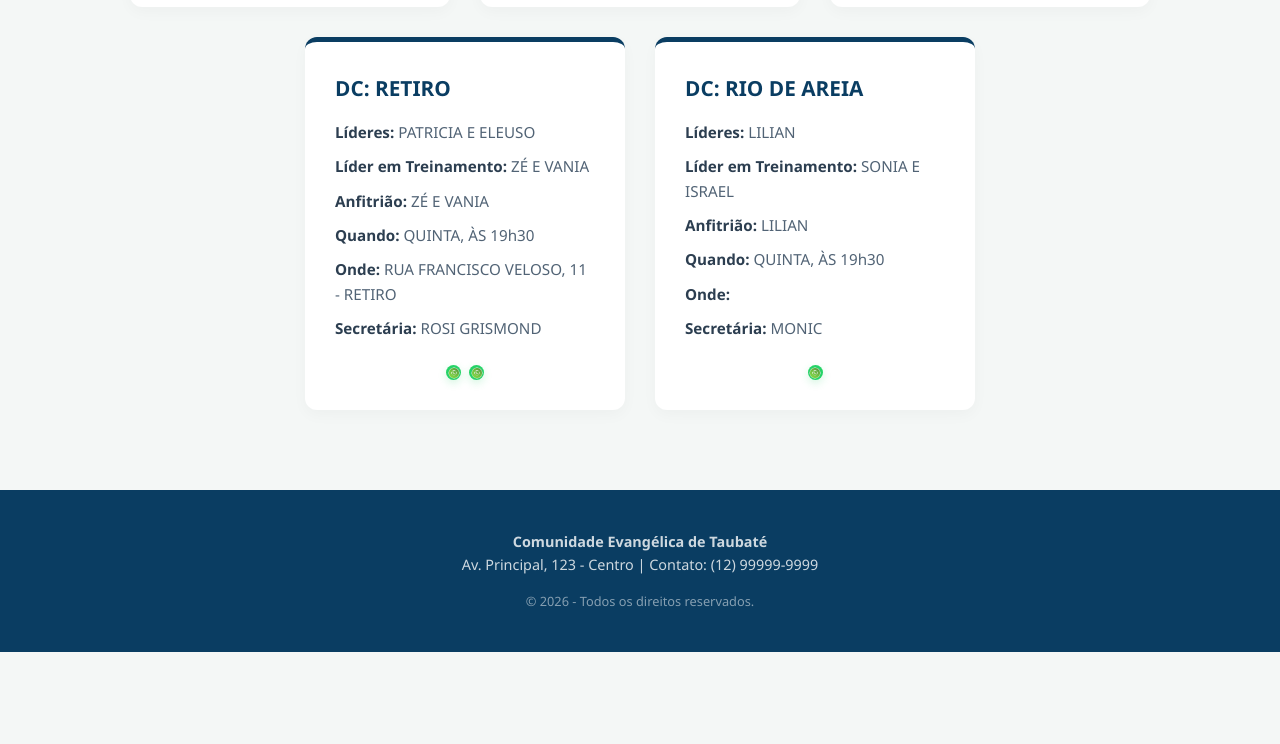
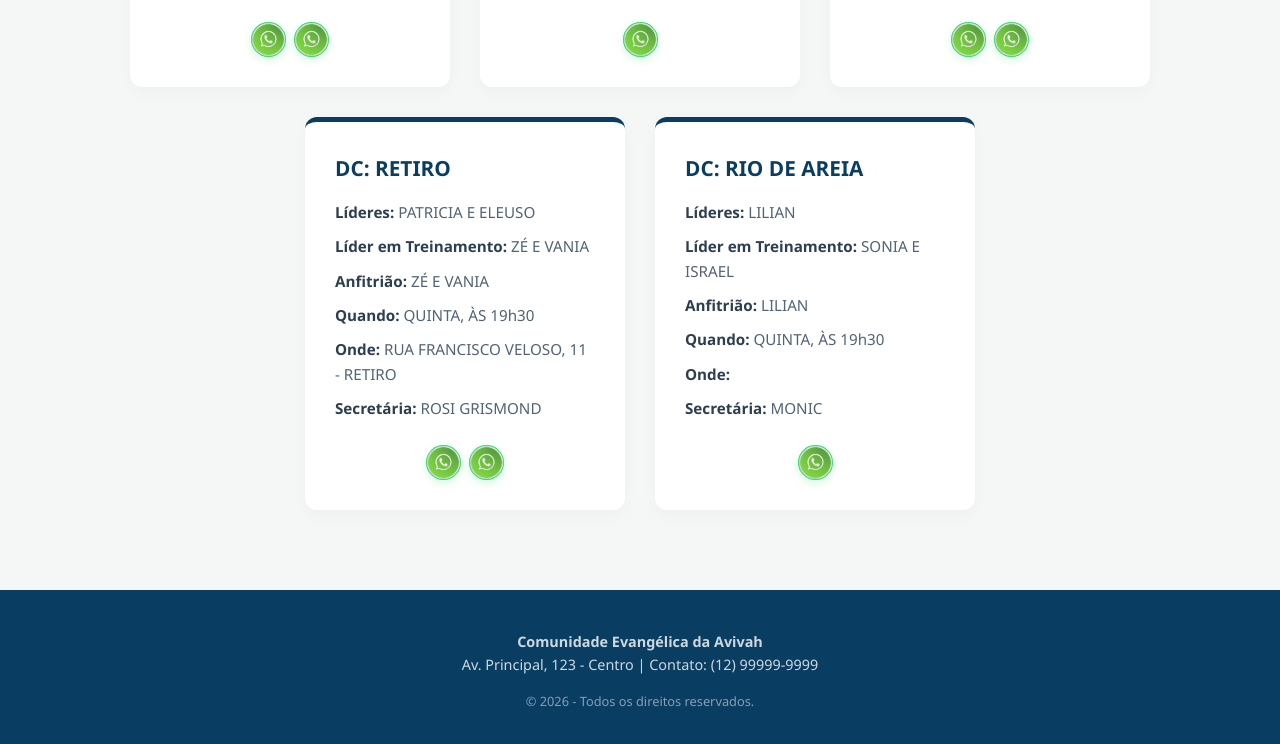
Before and after one commit to juanpmf13/site-igreja, a plain HTML site: page index.html in a window 1280 px wide. Shown: the part 2784-3528 px from the top of the page. Before the commit the page ends 3436 px from the top, so only its background shows below. Drawn offline with Linux system fonts and the light colour scheme.

Commit message:
Botões
Melhoria, aumento do layout, verificação da sintaxe

```diff
--- a/index.html
+++ b/index.html
@@ -1,11 +1,13 @@
 <!DOCTYPE html>
 <html lang="pt-BR">
+
 <head>
     <meta charset="UTF-8">
     <meta name="viewport" content="width=device-width, initial-scale=1.0">
     <title>Portal da Avivah </title>
     <link rel="stylesheet" href="style.css">
 </head>
+
 <body>
 
     <header class="main-header">
@@ -57,7 +59,8 @@
                     <a href="https://wa.me/5522998503198" target="_blank" class="btn-whatsapp" title="Falar com Pastor">
                         <img src="whatsapp.png" alt="WhatsApp">
                     </a>
-                    <a href="https://wa.me/5522998031643" target="_blank" class="btn-whatsapp" title="Falar com Pastora">
+                    <a href="https://wa.me/5522998031643" target="_blank" class="btn-whatsapp"
+                        title="Falar com Pastora">
                         <img src="whatsapp.png" alt="WhatsApp">
                     </a>
                 </div>
@@ -93,7 +96,8 @@
                     <a href="https://wa.me/5522998503198" target="_blank" class="btn-whatsapp" title="Falar com Pastor">
                         <img src="whatsapp.png" alt="WhatsApp">
                     </a>
-                    <a href="https://wa.me/5522998031643" target="_blank" class="btn-whatsapp" title="Falar com Pastora">
+                    <a href="https://wa.me/5522998031643" target="_blank" class="btn-whatsapp"
+                        title="Falar com Pastora">
                         <img src="whatsapp.png" alt="WhatsApp">
                     </a>
                 </div>
@@ -108,7 +112,7 @@
                 <p><strong>Onde:</strong> RUA JOSÉ FRANCISCO CABRAL, NÚMERO 110 - BARREIRA</p>
                 <p><strong>Secretária:</strong> GENICLEIDE</p>
                 <div class="card-buttons">
-                    <a href="https://wa.me/5522998031643" target="_blank" class="btn-whatsapp" title="Falar com Pastora">
+                    <a href="https://wa.me/5522992035922" target="_blank" class="btn-whatsapp" title="Falar com Luana">
                         <img src="whatsapp.png" alt="WhatsApp">
                     </a>
                 </div>
@@ -123,7 +127,8 @@
                 <p><strong>Onde:</strong> ESTRADA SANTO ANTONIO, NUMERO 14</p>
                 <p><strong>Secretária:</strong> VIVIANE GUEDES</p>
                 <div class="card-buttons">
-                    <a href="https://wa.me/5522998399149" target="_blank" class="btn-whatsapp" title="Falar com Leandro">
+                    <a href="https://wa.me/5522998399149" target="_blank" class="btn-whatsapp"
+                        title="Falar com Leandro">
                         <img src="whatsapp.png" alt="WhatsApp">
                     </a>
                     <a href="https://wa.me/5522998238968" target="_blank" class="btn-whatsapp" title="Falar com Simone">
@@ -141,7 +146,8 @@
                 <p><strong>Onde:</strong> PARQUE MARINA</p>
                 <p><strong>Secretária:</strong> LUZIA</p>
                 <div class="card-buttons">
-                    <a href="https://wa.me/5522998031643" target="_blank" class="btn-whatsapp" title="Falar com Pastora">
+                    <a href="https://wa.me/5522998031643" target="_blank" class="btn-whatsapp"
+                        title="Falar com Pastora">
                         <img src="whatsapp.png" alt="WhatsApp">
                     </a>
                 </div>
@@ -186,7 +192,8 @@
                 <p><strong>Onde:</strong> RUA DOMINGOS AGUIAR CARDOSO, N°25 - PORTO DA ROÇA</p>
                 <p><strong>Secretária:</strong> MILENA</p>
                 <div class="card-buttons">
-                    <a href="https://wa.me/5522992078928" target="_blank" class="btn-whatsapp" title="Falar com Gleyson">
+                    <a href="https://wa.me/5522992078928" target="_blank" class="btn-whatsapp"
+                        title="Falar com Gleyson">
                         <img src="whatsapp.png" alt="WhatsApp">
                     </a>
                     <a href="https://wa.me/5522992035922" target="_blank" class="btn-whatsapp" title="Falar com Luana">
@@ -207,7 +214,8 @@
                     <a href="https://wa.me/5522998503198" target="_blank" class="btn-whatsapp" title="Falar com Pastor">
                         <img src="whatsapp.png" alt="WhatsApp">
                     </a>
-                    <a href="https://wa.me/5522998031643" target="_blank" class="btn-whatsapp" title="Falar com Pastora">
+                    <a href="https://wa.me/5522998031643" target="_blank" class="btn-whatsapp"
+                        title="Falar com Pastora">
                         <img src="whatsapp.png" alt="WhatsApp">
                     </a>
                 </div>
@@ -240,7 +248,8 @@
                     <a href="https://wa.me/5522998503198" target="_blank" class="btn-whatsapp" title="Falar com Pastor">
                         <img src="whatsapp.png" alt="WhatsApp">
                     </a>
-                    <a href="https://wa.me/5522998031643" target="_blank" class="btn-whatsapp" title="Falar com Pastora">
+                    <a href="https://wa.me/5522998031643" target="_blank" class="btn-whatsapp"
+                        title="Falar com Pastora">
                         <img src="whatsapp.png" alt="WhatsApp">
                     </a>
                 </div>
@@ -258,7 +267,8 @@
                     <a href="https://wa.me/5522998503198" target="_blank" class="btn-whatsapp" title="Falar com Pastor">
                         <img src="whatsapp.png" alt="WhatsApp">
                     </a>
-                    <a href="https://wa.me/5522998031643" target="_blank" class="btn-whatsapp" title="Falar com Pastora">
+                    <a href="https://wa.me/5522998031643" target="_blank" class="btn-whatsapp"
+                        title="Falar com Pastora">
                         <img src="whatsapp.png" alt="WhatsApp">
                     </a>
                 </div>
@@ -273,7 +283,8 @@
                 <p><strong>Onde:</strong> </p>
                 <p><strong>Secretária:</strong> MONIC</p>
                 <div class="card-buttons">
-                    <a href="https://wa.me/5522998031643" target="_blank" class="btn-whatsapp" title="Falar com Pastora">
+                    <a href="https://wa.me/5522998031643" target="_blank" class="btn-whatsapp"
+                        title="Falar com Pastora">
                         <img src="whatsapp.png" alt="WhatsApp">
                     </a>
                 </div>
@@ -282,7 +293,7 @@
     </section>
 
     <footer id="footer" class="main-footer">
-        <p><strong>Comunidade Evangélica de Taubaté</strong></p>
+        <p><strong>Comunidade Evangélica da Avivah</strong></p>
         <p>Av. Principal, 123 - Centro | Contato: (12) 99999-9999</p>
         <p style="margin-top: 15px; font-size: 0.8rem; opacity: 0.5;">
             &copy; 2026 - Todos os direitos reservados.
@@ -290,4 +301,5 @@
     </footer>
 
 </body>
+
 </html>
--- a/style.css
+++ b/style.css
@@ -244,8 +244,8 @@ body {
     display: inline-flex;
     align-items: center;
     justify-content: center;
-    width: 15px;
-    height: 15px;
+    width: 35px;
+    height: 35px;
     background-color: #25D366;
     border-radius: 50%;
     /* Botão redondo */
@@ -262,8 +262,8 @@ body {
 }
 
 .btn-whatsapp img {
-    width: 18px;
-    height: 18px;
+    width: 55px;
+    height: 55px;
     object-fit: contain;
 }
 
```
